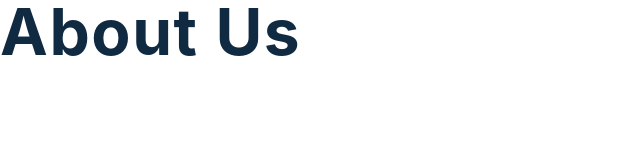
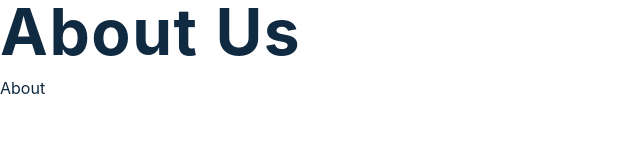
Before and after one commit to domchu/keyonaville, a Next.js app: page /about in a window 1280 px wide. Shown: the top 166 px of the page, without its empty margins (0-640 px from the left). Built offline with nearby package versions, Linux system fonts and the light colour scheme.

Commit message:
chore:created the about folder and page

```diff
--- /dev/null
+++ b/Components/About/About.js
@@ -0,0 +1,7 @@
+import React from "react";
+
+const About = () => {
+  return <div>About</div>;
+};
+
+export default About;
--- a/pages/about.js
+++ b/pages/about.js
@@ -1,7 +1,8 @@
 import Head from "next/head";
 import Image from "next/image";
+import About from "../Components/About/About";
 
-export default function About() {
+export default function about() {
   return (
     <div>
       <Head>
@@ -10,6 +11,8 @@ export default function About() {
         <link rel="icon" href="/favicon.ico" />
       </Head>
       <h1>About Us</h1>
+      <About />
+
     </div>
   );
 }
```
